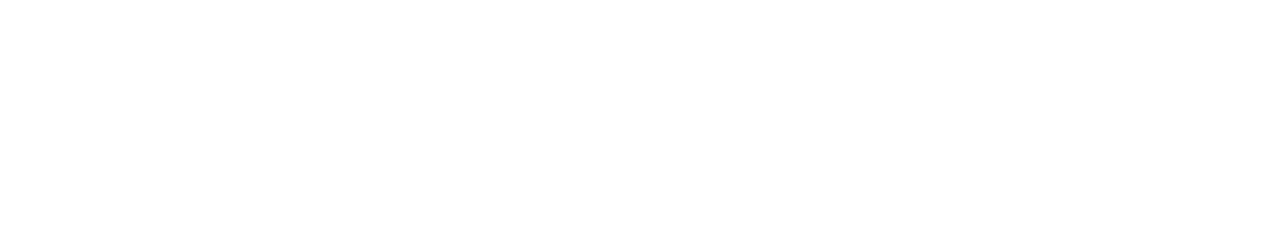
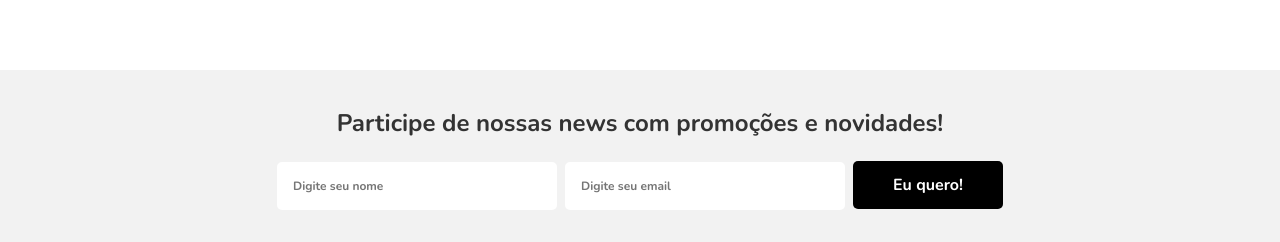
Before and after one commit to andreCaetano225/corebiz-frontend, a React (Vite) app: page / in a window 1280 px wide. Shown: the part 899-1141 px from the top of the page. Before the commit the page ends 969 px from the top, so only its background shows below. Built offline with nearby package versions, Linux system fonts and the light colour scheme.

Commit message:
Iniciando estilização da Newsletter | Starting Newsletter Styling

```diff
--- a/src/App.tsx
+++ b/src/App.tsx
@@ -1,6 +1,7 @@
 import { Banner } from './components/Banner';
 import { FeaturedProduct } from './components/FeaturedProduct';
 import { Header } from './components/Header';
+import { Newsletter } from './components/Newsletter';
 import './styles/App.css';
 
 function App() {
@@ -9,6 +10,7 @@
       <Header />
       <Banner />
       <FeaturedProduct />
+      <Newsletter />
     </>
   );
 }
--- /dev/null
+++ b/src/components/Newsletter/index.tsx
@@ -0,0 +1,20 @@
+import './news.scss';
+
+export const Newsletter = () => {
+  return (
+    <>
+      <section className="news">
+        <div>
+          <h2>Participe de nossas news com promoções e novidades!</h2>
+          <form action="">
+            <div>
+              <input type="text" placeholder="Digite seu nome" />
+              <input type="email" placeholder="Digite seu email" />
+              <button>Eu quero!</button>
+            </div>
+          </form>
+        </div>
+      </section>
+    </>
+  );
+};
--- /dev/null
+++ b/src/components/Newsletter/news.scss
@@ -0,0 +1,43 @@
+.news{
+    background-color: #F2F2F2;
+    width: 100%;
+    padding: 35px;
+
+    display: flex;
+    align-items: center;
+    justify-content: center;
+    text-align: center;
+
+    input {
+            border-radius: 0.3125rem;
+            background: #fff;
+            width: 17.5rem;
+            height: 3rem;
+            margin-right: 0.5rem;
+            padding: 0 1rem;
+            outline: none;
+            color: #585858;
+            font-size: 12px;
+            font-weight: 700;
+
+            &:focus {
+                border: 1px solid #bdbdbd;
+            }
+        }
+
+    button {
+        background-color: #000;
+        color: #fff;
+        font-weight: 700;
+        width: 150px;
+        transition: background-color 0.3s ease;
+        margin-top: 20px;
+        border-radius: 0.3125rem;
+        height: 3rem;
+        transition: opacity 0.4s ease;
+
+        &:hover {
+            background-color: #393939;
+        }
+    }
+}
```
